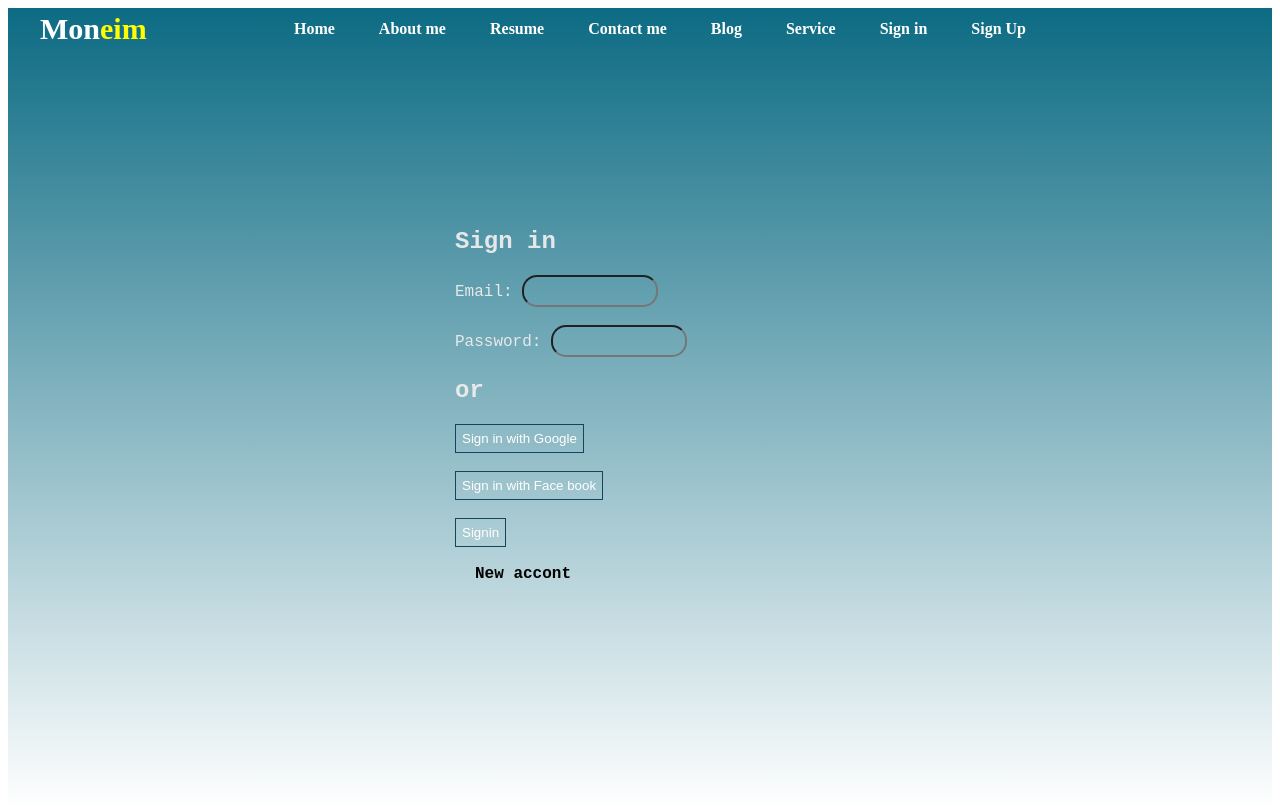
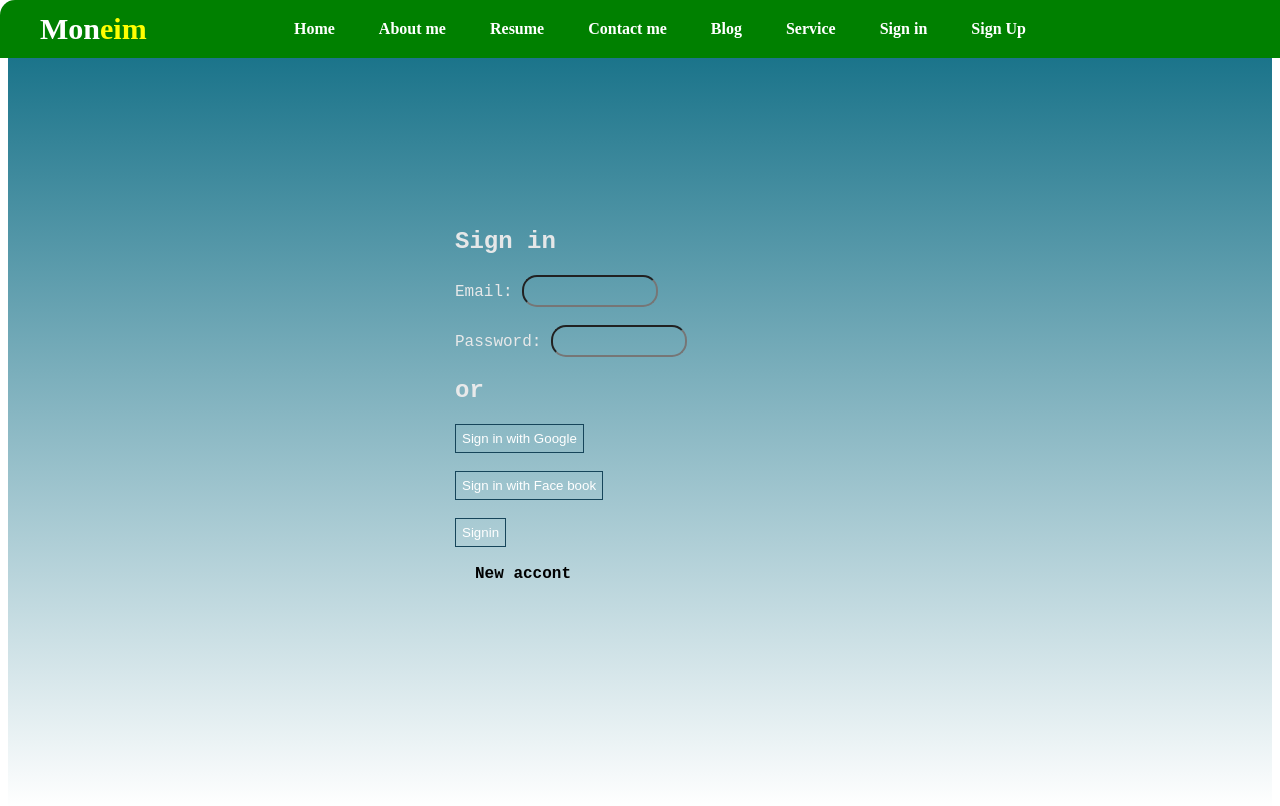
Before and after one commit to moneim123hassaballa/MY-PORTFOLIO, a plain HTML site: page signin.html in a window 1280 px wide. Drawn offline with Linux system fonts and the light colour scheme.

```diff
--- a/signin.html
+++ b/signin.html
@@ -11,7 +11,9 @@
         left: 0;
         width: 100%;
        padding: 20px;
-        background: transparent;
+      background: green;
+      border-radius: 15px 15px 0 0;
+
         /* opacity: 1.0; */
        display: flex;
        justify-content: center;
```
Also changed, not shown: signup.html (+2 -1 lines).
